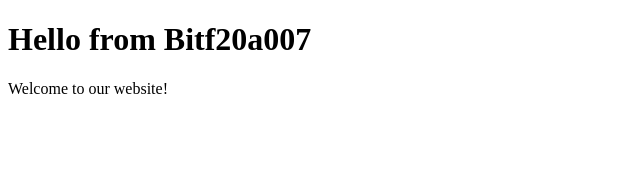
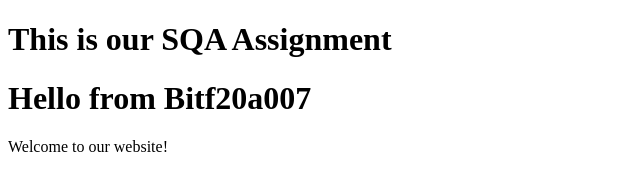
Before and after one commit to Faizan19007/sqaAssignment, a plain HTML site: page index.html in a window 1280 px wide. Shown: the whole page, without its empty margins (0-640 px from the left). Drawn offline with Linux system fonts and the light colour scheme.

Commit message:
Updated Heading

```diff
--- a/index.html
+++ b/index.html
@@ -7,6 +7,7 @@
     </title>
 </head>
 <body>
+    <h1>This is our SQA Assignment</h1>
     <h1>
         Hello from Bitf20a007</h1>
 	<p>Welcome to our website!</p>
```
